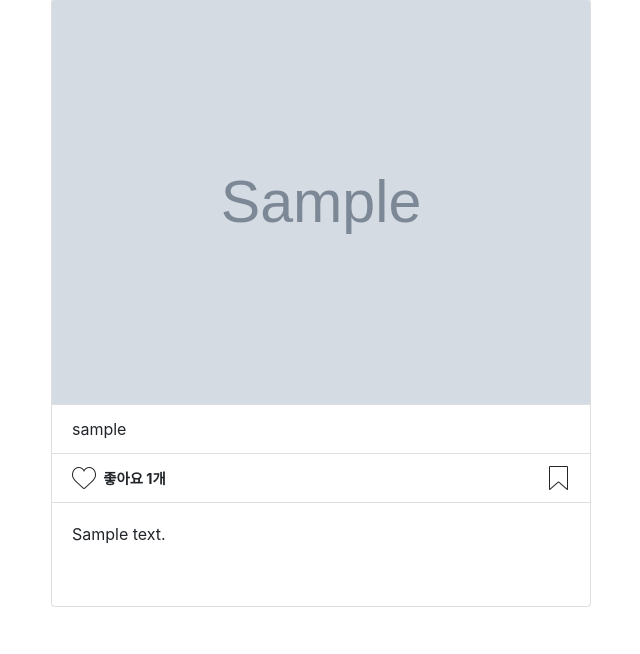
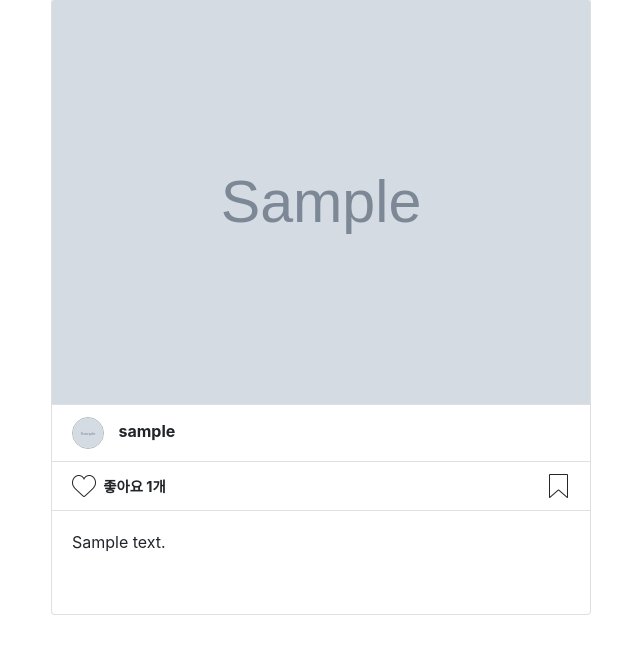
Before and after one commit to JINUKK/Dstagram, a Django app: page /detail/1 in a window 1280 px wide. Shown: the part 89-743 px from the top of the page, without its empty margins (319-959 px from the left). Run offline with Django 3.2, Linux system fonts and the light colour scheme; tables that the repository leaves empty hold one stand-in row (values such as "Sample post"); grey boxes marked "Sample" are stand-in pictures; some libraries are stand-ins or nearby versions.

Commit message:
feat: photo_detail.html // user profile image

```diff
--- a/config/settings.py
+++ b/config/settings.py
@@ -23,7 +23,7 @@ BASE_DIR = os.path.dirname(os.path.dirname(os.path.abspath(__file__)))
 SECRET_KEY = '#ivd*2rlr$(b2_4=*6ha^b*_4v=%pxpg@e#+k52iznn7j=j!lx'
 
 # SECURITY WARNING: don't run with debug turned on in production!
-DEBUG = False
+DEBUG = True
 
 ALLOWED_HOSTS = ['*']
 
--- a/photo/templates/photo/photo_detail.html
+++ b/photo/templates/photo/photo_detail.html
@@ -4,6 +4,16 @@
 {% endblock %}
 
 {% block content %}
+<style>
+.card-img {
+    width : 32px;
+    height : 32px;
+    border: 1px solid #B2BABB;
+    border-radius: 50%;
+}
+</style>
+
+{% load static %}
 <div class="row">
     <div class="col"></div>
     <div class="col-6">
@@ -11,7 +21,12 @@
             <img src="{{object.image.url}}" class="card-img-top">
             <ul class="list-group list-group-flush">
                 <li class="list-group-item">
-                    {{object.author.username}}
+                    {% if object.author.profile %}
+                        <img src="{{object.author.profile.url}}" class="card-img">
+                    {% else %}
+                        <img src="{% static 'images/default.jpg' %}" class="card-img">
+                    {% endif %}
+                    <span style="font-weight: bold; margin-left: 10px;">{{object.author.username}}</span>
                     {% if user == object.author %}
                     <span class="float-right">
                         <a href="{% url 'photo:update' object.id %}" class="btn btn-sm btn-outline-dark">수정</a>
```
Also changed, not shown: media/timeline_photo/2019/08/15/youtube-1.jpeg (added), media/timeline_photo/2019/08/15/youtube-1_l2GPtn1.jpeg (added).
